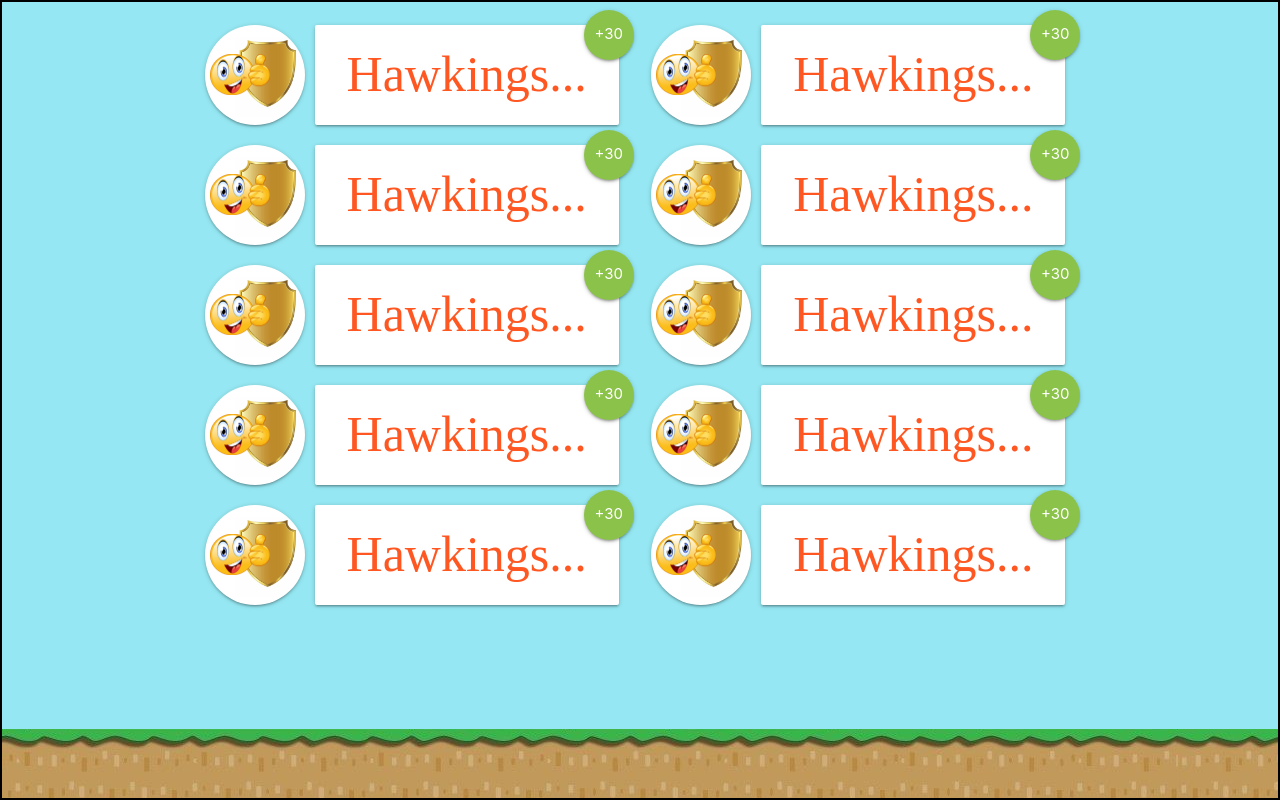
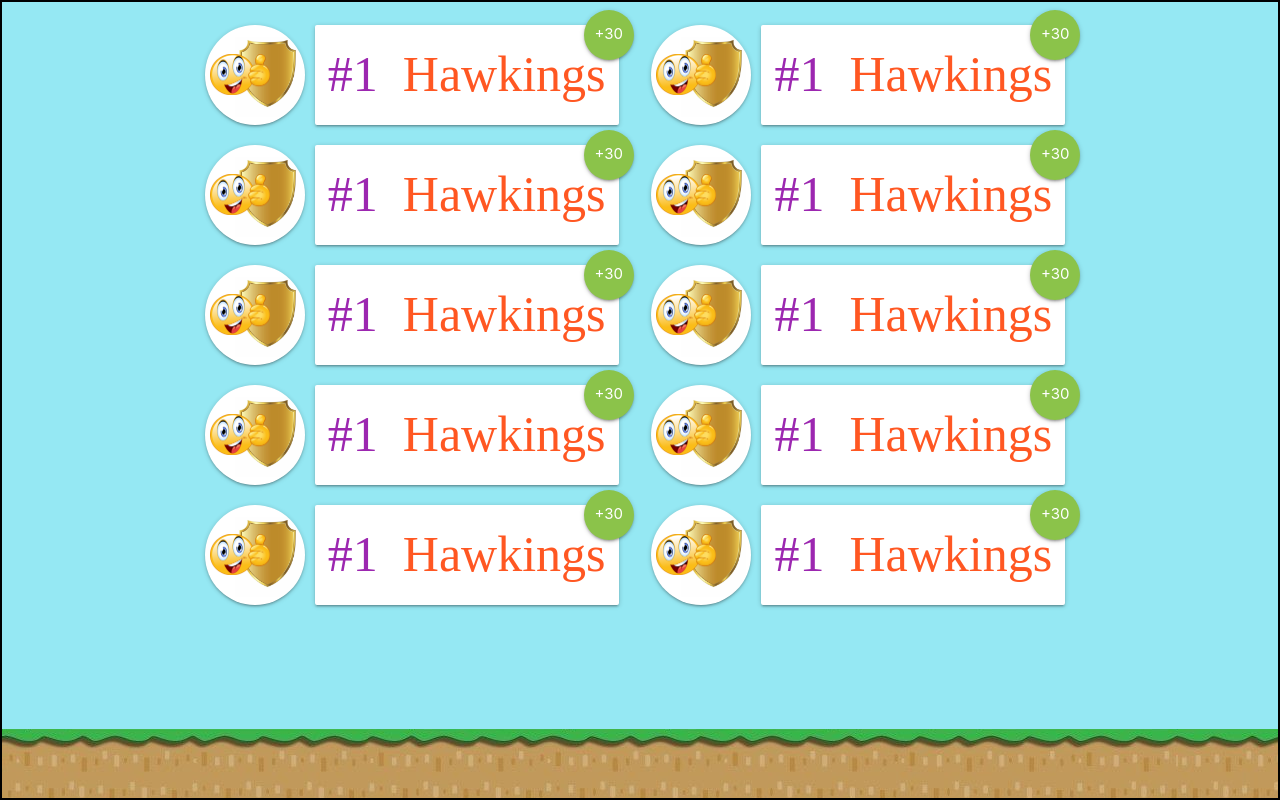
Before and after one commit to MamathaBussa/ps-leaderboard, a React (Create React App) app: page / in a window 1280 px wide. Built offline with nearby package versions, Linux system fonts and the light colour scheme; a web font is replaced by a local one.

Commit message:
added rankings

```diff
--- a/src/components/TeamNameInTable/index.js
+++ b/src/components/TeamNameInTable/index.js
@@ -6,7 +6,11 @@ class TeamNameInTable extends Component {
     return (
       <div className="TeamNameInTable">
         <div className="card">
-          <h4 className="deep-orange-text">Hawkings...</h4>
+          <h4 className="deep-orange-text">
+            <span className="purple-text">#1</span>
+              &nbsp;
+              Hawkings
+          </h4>
           <div className="score light-green white-text card">
             +30
           </div>
```
